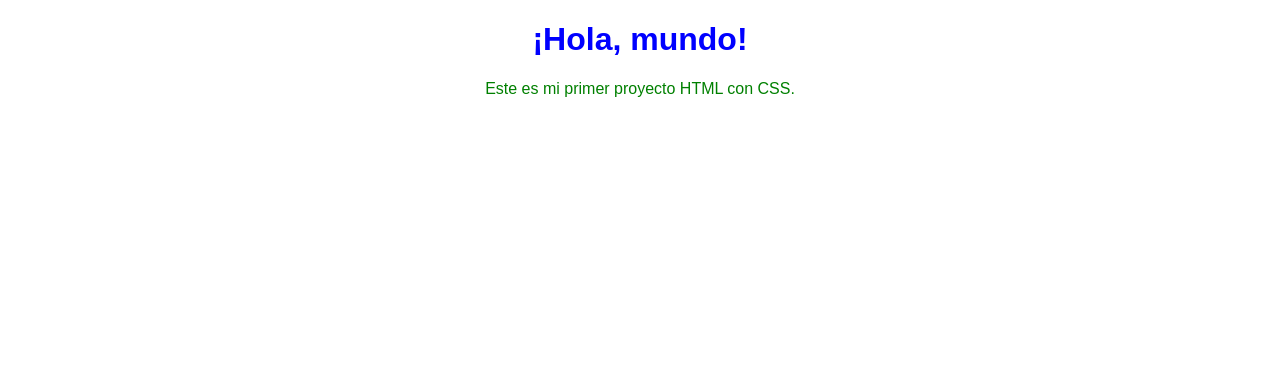
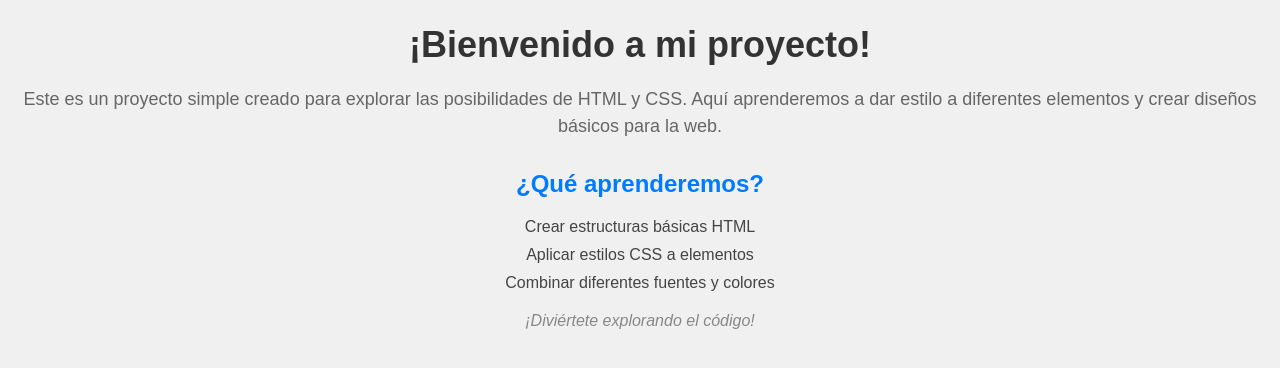
Before and after one commit to frenzydf/Proyecto-Web-Ejemplo, a plain HTML site: page index.html in a window 1280 px wide. Drawn offline with Linux system fonts and the light colour scheme.

Commit message:
new feature-mejora-estilo

```diff
--- a/index.html
+++ b/index.html
@@ -1,11 +1,18 @@
 <!DOCTYPE html>
 <html>
 <head>
-    <title>Mi primer proyecto HTML</title>
+    <title>Mi proyecto HTML: Explorando estilos</title>
     <link rel="stylesheet" href="style.css">
 </head>
 <body>
-    <h1>¡Hola, mundo!</h1>
-    <p>Este es mi primer proyecto HTML con CSS.</p>
+    <h1 class="titulo">¡Bienvenido a mi proyecto!</h1>
+    <p class="bienvenida">Este es un proyecto simple creado para explorar las posibilidades de HTML y CSS. Aquí aprenderemos a dar estilo a diferentes elementos y crear diseños básicos para la web.</p>
+    <h2 class="seccion">¿Qué aprenderemos?</h2>
+    <ul class="lista">
+        <li>Crear estructuras básicas HTML</li>
+        <li>Aplicar estilos CSS a elementos</li>
+        <li>Combinar diferentes fuentes y colores</li>
+    </ul>
+    <p class="pie">¡Diviértete explorando el código!</p>
 </body>
 </html>
--- a/style.css
+++ b/style.css
@@ -1,12 +1,42 @@
+/* Estilos generales */
 body {
     font-family: Arial, sans-serif;
     text-align: center;
+    background-color: #f0f0f0;
 }
 
-h1 {
-    color: blue;
+/* Estilos específicos */
+.titulo {
+    font-size: 36px;
+    color: #333;
+    margin-bottom: 20px;
 }
 
-p {
-    color: green;
+.bienvenida {
+    font-size: 18px;
+    color: #666;
+    line-height: 1.5;
 }
+
+.seccion {
+    font-size: 24px;
+    color: #007bff;
+    margin-top: 30px;
+}
+
+.lista {
+    list-style: none;
+    padding: 0;
+}
+
+.lista li {
+    font-size: 16px;
+    color: #444;
+    margin-bottom: 10px;
+}
+
+.pie {
+    font-style: italic;
+    color: #888;
+    margin-top: 20px;
+}
```
